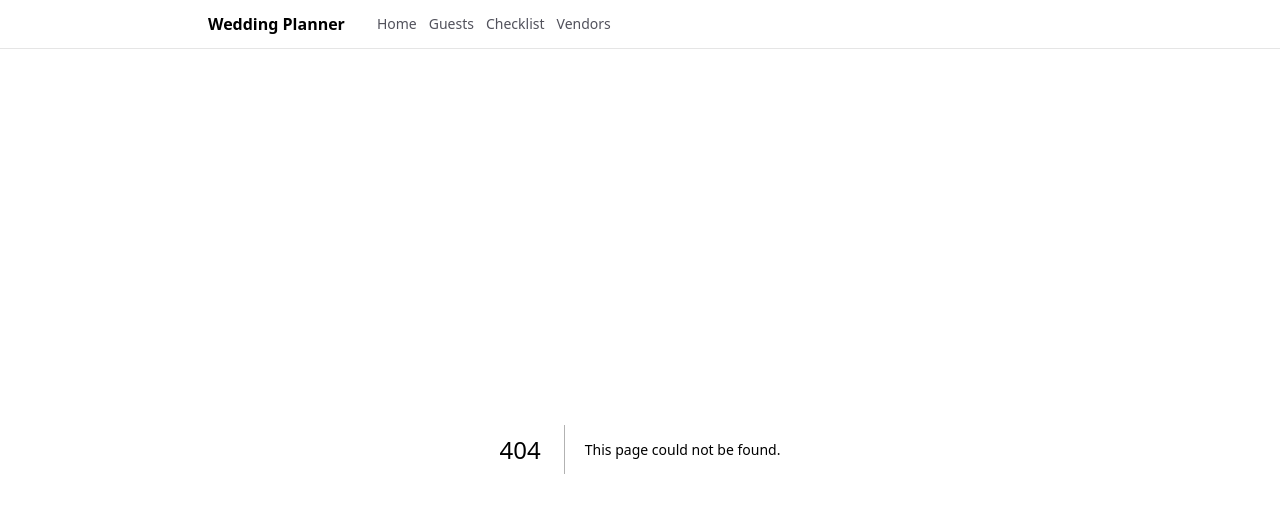
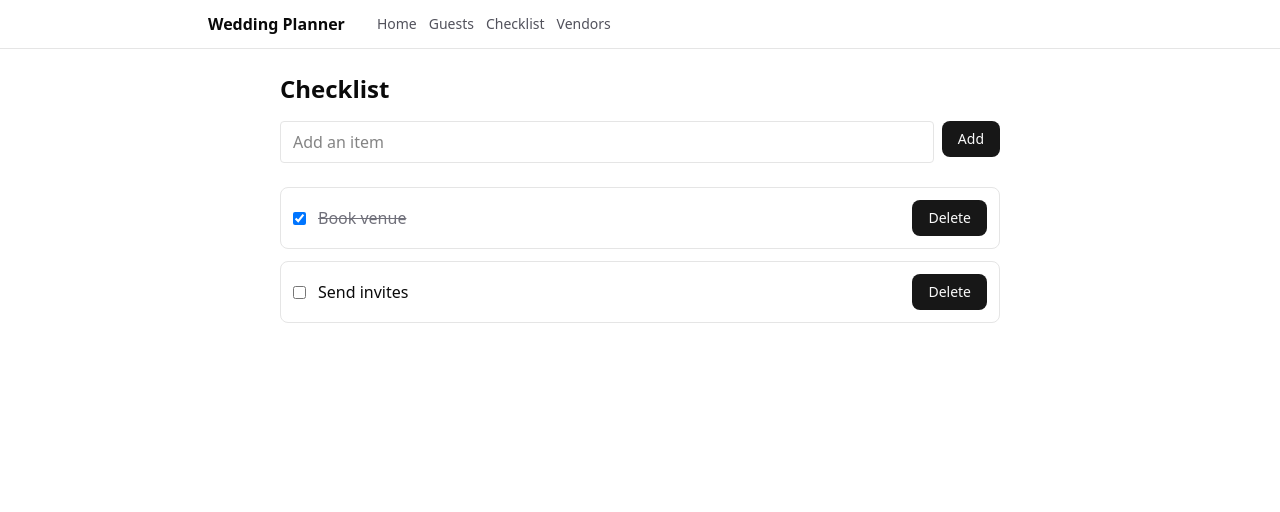
Before and after one commit to soruban/wedding-planner, a Next.js app: page /checklist in a window 1280 px wide. Before the commit this address had no page. Shown: the top 512 px of the page. Built offline with nearby package versions, Linux system fonts and the light colour scheme.

Commit message:
feat(checklist): add flat checklist model, API, and page

```diff
--- /dev/null
+++ b/app/api/checklist/[id]/route.ts
@@ -0,0 +1,16 @@
+import { NextResponse } from 'next/server';
+import { updateItem, deleteItem } from '@/lib/data/checklist';
+
+export async function PATCH(request: Request, { params }: { params: { id: string } }) {
+  const { id } = params;
+  const body = await request.json();
+  const updated = updateItem(id, body);
+  if (!updated) return NextResponse.json({ error: 'not found' }, { status: 404 });
+  return NextResponse.json(updated);
+}
+
+export async function DELETE(request: Request, { params }: { params: { id: string } }) {
+  const { id } = params;
+  deleteItem(id);
+  return NextResponse.json({ ok: true });
+}
--- /dev/null
+++ b/app/api/checklist/route.ts
@@ -0,0 +1,15 @@
+import { NextResponse } from 'next/server';
+import { getItems, addItem } from '@/lib/data/checklist';
+
+export async function GET() {
+  return NextResponse.json(getItems());
+}
+
+export async function POST(request: Request) {
+  const body = await request.json();
+  if (!body?.title) {
+    return NextResponse.json({ error: 'title is required' }, { status: 400 });
+  }
+  const item = addItem({ title: body.title, done: !!body.done });
+  return NextResponse.json(item, { status: 201 });
+}
--- /dev/null
+++ b/app/checklist/page.tsx
@@ -0,0 +1,96 @@
+'use client';
+
+import React, { useEffect, useState } from 'react';
+import { Button } from '@/components/ui/button';
+
+type Item = { id: string; title: string; done?: boolean };
+
+export default function ChecklistPage() {
+  const [items, setItems] = useState<Item[]>([]);
+  const [title, setTitle] = useState('');
+  const [loading, setLoading] = useState(false);
+
+  useEffect(() => {
+    let mounted = true;
+    (async () => {
+      const res = await fetch('/api/checklist');
+      const data = (await res.json()) as Item[];
+      if (mounted) setItems(data);
+    })();
+    return () => {
+      mounted = false;
+    };
+  }, []);
+
+  async function handleAdd(e: React.FormEvent) {
+    e.preventDefault();
+    if (!title) return;
+    setLoading(true);
+    const res = await fetch('/api/checklist', {
+      method: 'POST',
+      headers: { 'Content-Type': 'application/json' },
+      body: JSON.stringify({ title }),
+    });
+    if (res.ok) {
+      setTitle('');
+      const data = (await res.json()) as Item;
+      setItems((s) => [data, ...s]);
+    }
+    setLoading(false);
+  }
+
+  async function toggleDone(item: Item) {
+    const res = await fetch(`/api/checklist/${item.id}`, {
+      method: 'PATCH',
+      headers: { 'Content-Type': 'application/json' },
+      body: JSON.stringify({ done: !item.done }),
+    });
+    if (res.ok) {
+      const updated = (await res.json()) as Item;
+      setItems((s) => s.map((it) => (it.id === updated.id ? updated : it)));
+    }
+  }
+
+  async function handleDelete(id: string) {
+    setLoading(true);
+    const res = await fetch(`/api/checklist/${id}`, { method: 'DELETE' });
+    if (res.ok) setItems((s) => s.filter((it) => it.id !== id));
+    setLoading(false);
+  }
+
+  return (
+    <main className="max-w-3xl mx-auto p-6">
+      <h2 className="text-2xl font-semibold mb-4">Checklist</h2>
+
+      <form onSubmit={handleAdd} className="flex gap-2 mb-6">
+        <input
+          className="flex-1 rounded border px-3 py-2"
+          placeholder="Add an item"
+          value={title}
+          onChange={(e) => setTitle(e.target.value)}
+        />
+        <Button asChild>
+          <button className="h-9">{loading ? 'Adding...' : 'Add'}</button>
+        </Button>
+      </form>
+
+      <ul className="space-y-3">
+        {items.map((it) => (
+          <li key={it.id} className="flex items-center justify-between rounded-md border p-3">
+            <div className="flex items-center gap-3">
+              <input type="checkbox" checked={!!it.done} onChange={() => void toggleDone(it)} />
+              <div className={` ${it.done ? 'line-through text-zinc-500' : ''}`}>{it.title}</div>
+            </div>
+            <div className="flex items-center gap-2">
+              <Button asChild>
+                <button onClick={() => void handleDelete(it.id)} className="h-8">
+                  Delete
+                </button>
+              </Button>
+            </div>
+          </li>
+        ))}
+      </ul>
+    </main>
+  );
+}
--- /dev/null
+++ b/lib/data/checklist.ts
@@ -0,0 +1,26 @@
+import { ChecklistItem } from './models/checklist';
+
+let items: ChecklistItem[] = [
+  { id: '1', title: 'Book venue', done: true },
+  { id: '2', title: 'Send invites', done: false },
+];
+
+export function getItems() {
+  return items;
+}
+
+export function addItem(payload: Omit<ChecklistItem, 'id'>) {
+  const item: ChecklistItem = { ...payload, id: String(Date.now()) };
+  items.push(item);
+  return item;
+}
+
+export function updateItem(id: string, payload: Partial<ChecklistItem>) {
+  items = items.map((it) => (it.id === id ? { ...it, ...payload } : it));
+  return items.find((it) => it.id === id);
+}
+
+export function deleteItem(id: string) {
+  items = items.filter((it) => it.id !== id);
+  return { ok: true };
+}
--- /dev/null
+++ b/lib/models/checklist.ts
@@ -0,0 +1,5 @@
+export type ChecklistItem = {
+  id: string;
+  title: string;
+  done?: boolean;
+};
```
